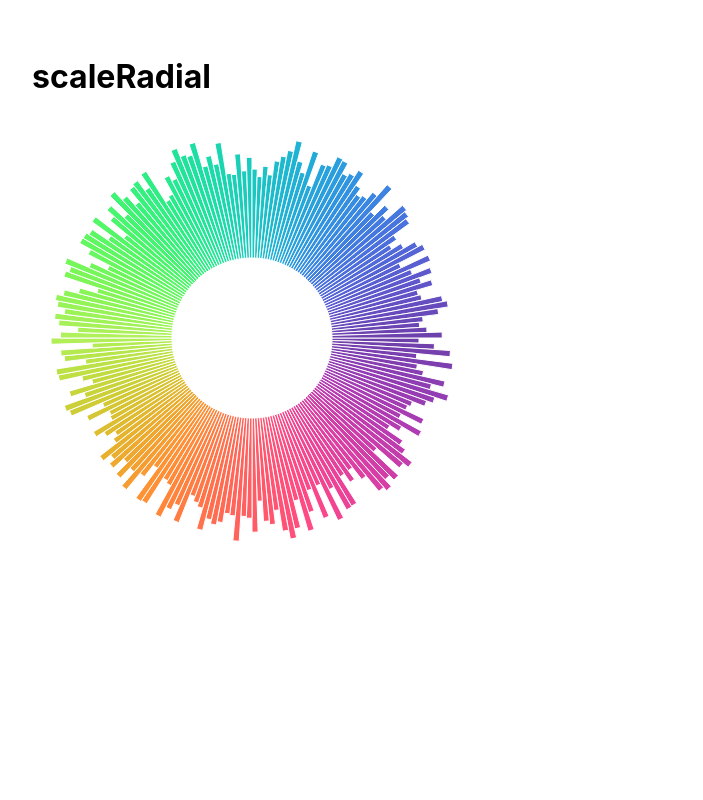
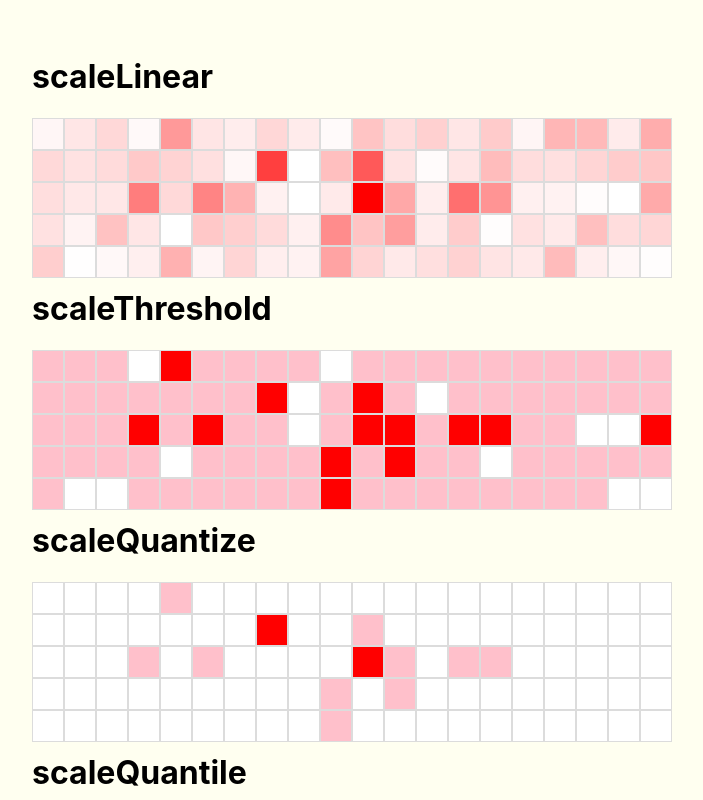
Before and after one commit to seogi1004/d3scale-play, a React (Create React App) app: page / in a window 1280 px wide. Shown: the top 800 px of the page, without its empty margins (4-707 px from the left). Built offline with nearby package versions, Linux system fonts and the light colour scheme.

Commit message:
threshold, quantize, quantile 샘플 추가

```diff
--- a/src/App.css
+++ b/src/App.css
@@ -1,5 +1,6 @@
 .App {
   padding: 36px;
+  background-color: #fffff0;
 }
 
 .colors {
@@ -11,3 +12,18 @@
   width: 10px;
   height: 100px;
 }
+
+.box-list {
+  display: flex;
+  flex-wrap: wrap;
+  width: 640px;
+  height: 150px;
+}
+
+.box-list > .box {
+  display: inline-flex;
+  width: 30px;
+  height: 30px;
+  border: 1px solid #dcdcdc;
+  background-color: gray;
+}
--- a/src/App.tsx
+++ b/src/App.tsx
@@ -4,12 +4,13 @@ import Power from './scale/Power';
 import Sequential from './scale/Sequential';
 import Diverging from './scale/Diverging';
 import Radial from './scale/Radial';
+import Threshold from './scale/Threshold';
 import './App.css';
 
 function App() {
   return (
     <div className="App">
-      <Radial />
+      <Threshold />
     </div>
   );
 }
--- /dev/null
+++ b/src/scale/Threshold.tsx
@@ -0,0 +1,87 @@
+import {
+  scaleLinear,
+  scaleThreshold,
+  scaleQuantize,
+  scaleQuantile,
+} from 'd3-scale';
+import { max, extent } from 'd3-array';
+import { sampleData } from './data';
+
+const linear = scaleLinear<string>()
+  .domain([0, max(sampleData) || 0])
+  .range(['white', 'red']);
+
+// 10000보다 작으면 white, 100000보다 크면 red, 나머지는 pink
+const threshold = scaleThreshold<number, string>()
+  .domain([10000, 100000])
+  .range(['white', 'pink', 'red']);
+
+// domain은 [0, 300577]
+// 0~100192 white, 100193~200384 pink, 200385~300577 red
+const quantize = scaleQuantize<string>()
+  .domain(extent(sampleData) as [number, number]) // pass only the extreme values to a scaleQuantize’s domain
+  .range(['white', 'pink', 'red']);
+
+// 100개의 데이터를 균등하게 나눠서 값의 크기에 맞게 분류함
+const quantile = scaleQuantile<string>()
+  .domain(sampleData) // pass only the extreme values to a scaleQuantize’s domain
+  .range(['white', 'pink', 'red']);
+
+export default function Scale() {
+  return (
+    <div className="scale">
+      <h1>scaleLinear</h1>
+      <div className="box-list">
+        {sampleData.map((value, index) => {
+          return (
+            <div
+              className="box"
+              style={{ backgroundColor: linear(value) }}
+              title={`${value}`}
+              key={index}
+            ></div>
+          );
+        })}
+      </div>
+      <h1>scaleThreshold</h1>
+      <div className="box-list">
+        {sampleData.map((value, index) => {
+          return (
+            <div
+              className="box"
+              style={{ backgroundColor: threshold(value) }}
+              title={`${value}`}
+              key={index}
+            ></div>
+          );
+        })}
+      </div>
+      <h1>scaleQuantize</h1>
+      <div className="box-list">
+        {sampleData.map((value, index) => {
+          return (
+            <div
+              className="box"
+              style={{ backgroundColor: quantize(value) }}
+              title={`${value}`}
+              key={index}
+            ></div>
+          );
+        })}
+      </div>
+      <h1>scaleQuantile</h1>
+      <div className="box-list">
+        {sampleData.map((value, index) => {
+          return (
+            <div
+              className="box"
+              style={{ backgroundColor: quantile(value) }}
+              title={`${value}`}
+              key={index}
+            ></div>
+          );
+        })}
+      </div>
+    </div>
+  );
+}
--- /dev/null
+++ b/src/scale/data.ts
@@ -0,0 +1,11 @@
+export const sampleData: number[] = [
+  11002, 29017, 45793, 7000, 120040, 30138, 21699, 47058, 24001, 6000, 69007,
+  40000, 55001, 30001, 61150, 12000, 85530, 83000, 23100, 96225, 45003, 34300,
+  43000, 63131, 52001, 36000, 10001, 225786, 0, 75000, 195100, 33010, 5000,
+  31213, 79050, 40010, 37002, 50000, 60000, 66529, 39048, 27276, 28007, 153420,
+  44500, 145443, 89550, 16024, 50, 25001, 300577, 102035, 20581, 170240, 126101,
+  18001, 15000, 4000, 0, 100003, 35000, 14001, 72046, 30000, 0, 65006, 56000,
+  42000, 17158, 135096, 70040, 114068, 22216, 60020, 2742, 35030, 25000, 76005,
+  40600, 48335, 58000, 900, 8000, 19002, 92000, 13000, 50008, 20000, 15100,
+  108023, 50600, 26483, 38002, 53440, 32007, 25654, 80130, 20000, 9500, 1968,
+];
```
